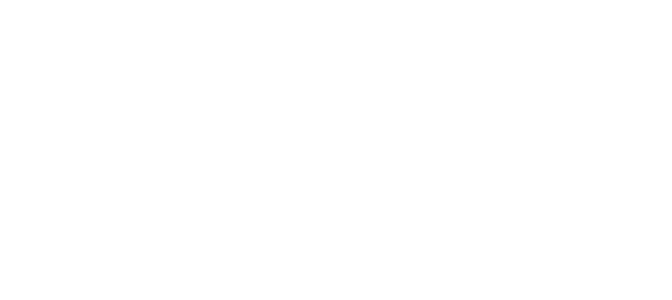
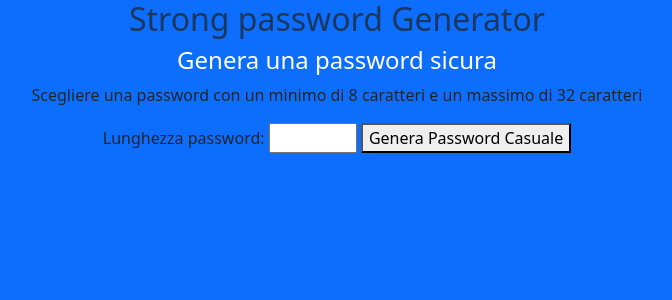
Before and after one commit to estherpinos/php-strong-password-generator, a PHP site: page / in a window 1280 px wide. Before the commit the part shown is empty. Shown: the top 300 px of the page, without its empty margins (303-975 px from the left). Run offline with PHP 8.4, Linux system fonts and the light colour scheme.

Commit message:
Add [form per lunghezza pasword]

```diff
--- a/index.php
+++ b/index.php
@@ -12,7 +12,25 @@
   <link href="https://cdn.jsdelivr.net/npm/bootstrap@5.3.2/dist/css/bootstrap.min.css" rel="stylesheet" integrity="sha384-T3c6CoIi6uLrA9TneNEoa7RxnatzjcDSCmG1MXxSR1GAsXEV/Dwwykc2MPK8M2HN" crossorigin="anonymous">
   <script src="https://cdn.jsdelivr.net/npm/bootstrap@5.3.2/dist/js/bootstrap.bundle.min.js" integrity="sha384-C6RzsynM9kWDrMNeT87bh95OGNyZPhcTNXj1NW7RuBCsyN/o0jlpcV8Qyq46cDfL" crossorigin="anonymous"></script>
 </head>
-<body>
+<body class=" bg-primary">
+
+<div class="container d-flex justify-content-center">
+
+  <div class="contents text-center ">
+    <h2 class=" text-muted">Strong password Generator</h2>
+    <h4 class=" text-white ">Genera una password sicura</h4>
+    <p>Scegliere una password con un minimo di 8 caratteri e un massimo di 32 caratteri</p>
+    <div>
+    <form method="post" action="genera_password.php">
+        <label for="lunghezza">Lunghezza password:</label>
+        <input type="number" id="lunghezza" name="lunghezza" min="8" max="32" required>
+        <button type="submit">Genera Password Casuale</button>
+    </form>
+    </div>
+
+  </div>
+
+</div>
 
 </body>
 </html>
```
